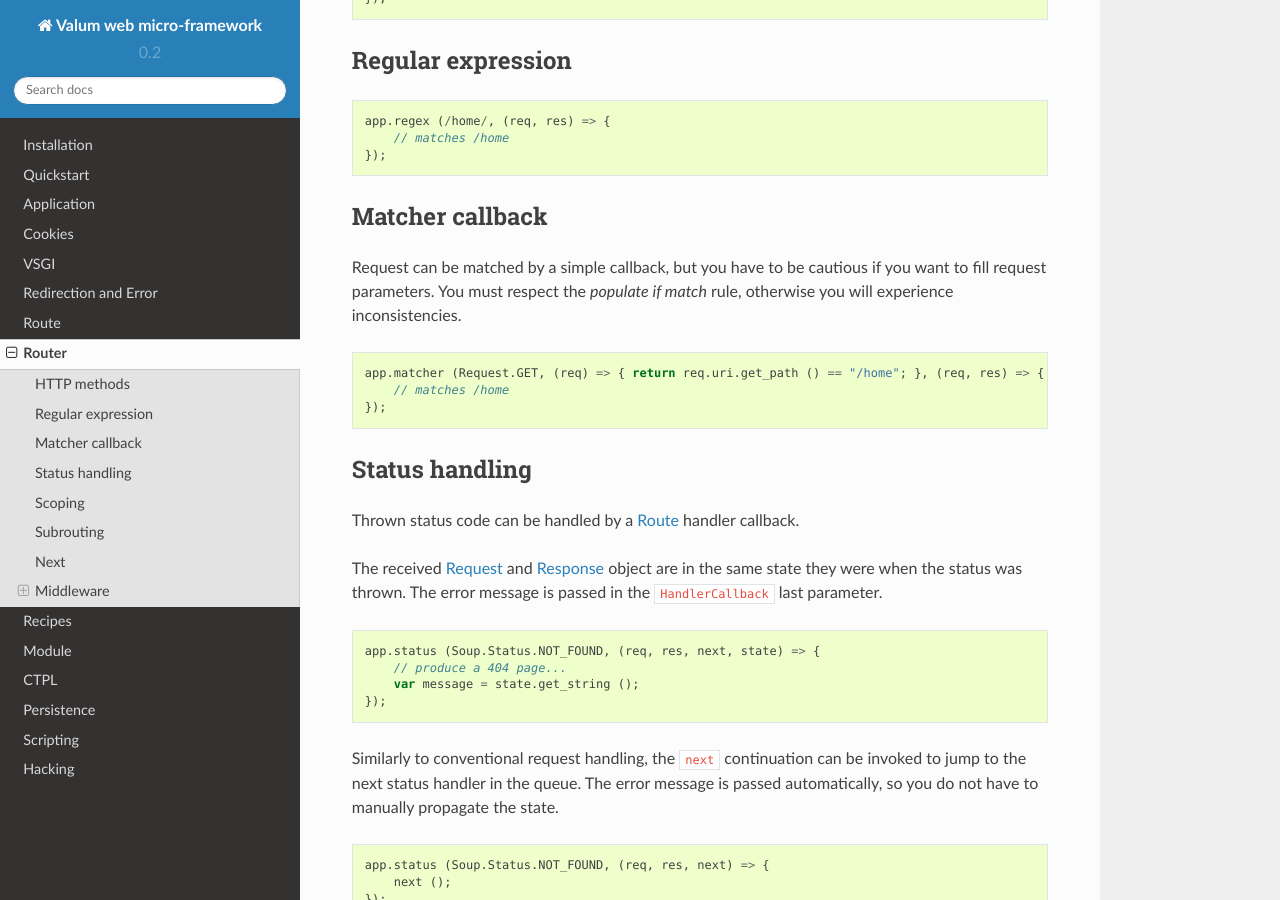
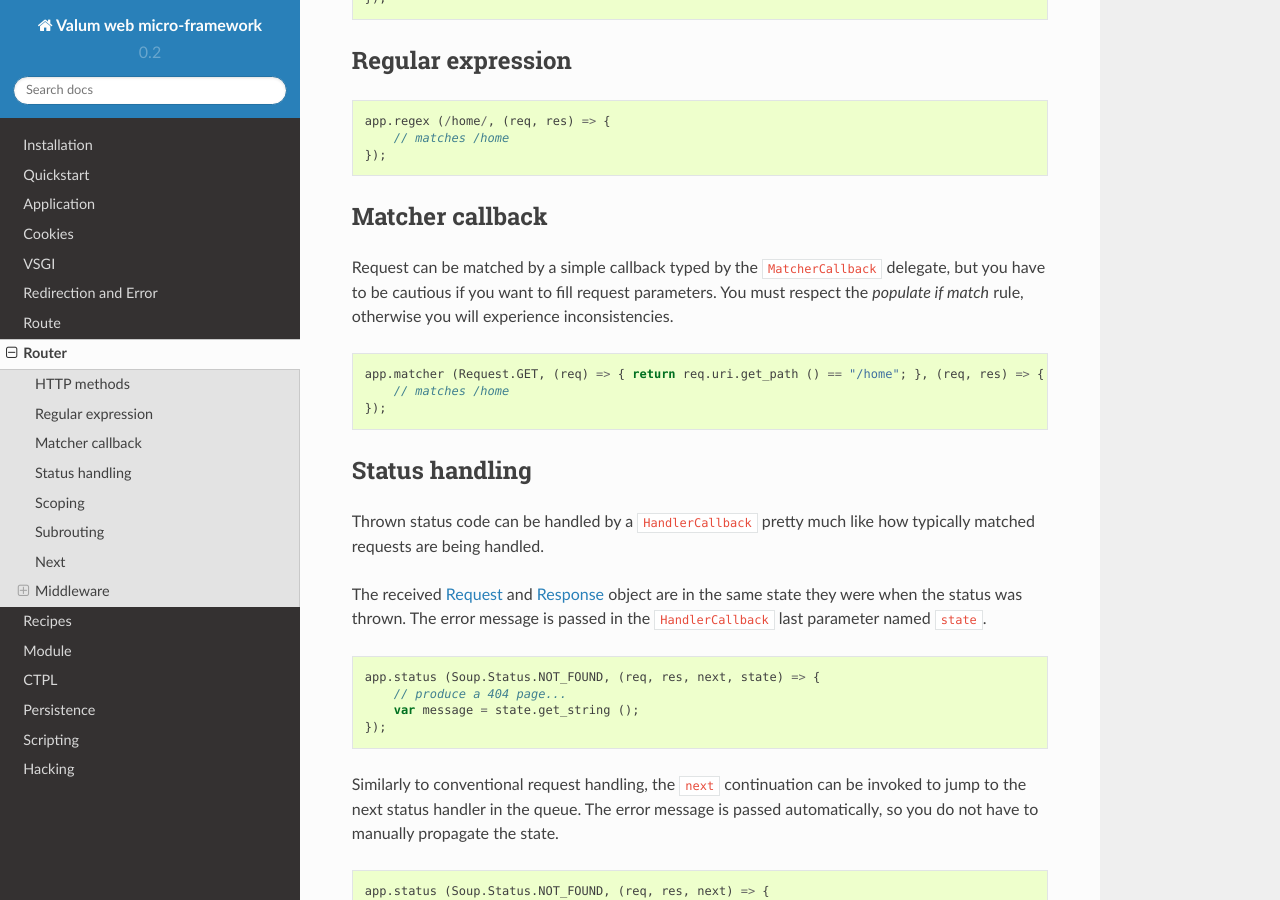
Before and after one commit to valum-framework/valum, a Sphinx documentation site: the page built from docs/router.rst, in a window 1280 px wide and 900 px high, scrolled down 1485 px. Built offline with Sphinx 7.4.7 and the Read the Docs theme 2.0.0, drawn with Linux system fonts in a browser that asks for light colours; pages that are not in the unit, such as notebooks, are missing from menus; some of the changed text lies outside the part shown.

Commit message:
Moves the delegates at in the Valum namespace.
They consitute general callback signatures used all over the framework,
so the root namespace is the best place for that purpose.

Updates the references to these delegates in the documentation.

```diff
--- a/docs/redirection-and-error.rst
+++ b/docs/redirection-and-error.rst
@@ -6,9 +6,9 @@
 
 .. _exception: https://wiki.gnome.org/Projects/Vala/Manual/Errors
 
-In a :doc:`route` callback, you may throw any of ``Informational``, ``Success``,
+In a ``HandlerCallback``, you may throw any of ``Informational``, ``Success``,
 ``Redirection``, ``ClientError`` and ``ServerError`` predefined error domains
-rather than setting the status and returning.
+rather than setting the status and returning from the function.
 
 It is possible to register a handler on the :doc:`router` to handle a specific
 status code. Otherwise, the router will simply set the status code in the
--- a/docs/route.rst
+++ b/docs/route.rst
@@ -178,7 +178,7 @@
 
 .. code:: vala
 
-    Route.MatcherCallback matcher = (req) => { req.path == "/custom-matcher"; };
+    MatcherCallback matcher = (req) => { req.path == "/custom-matcher"; };
 
     app.matcher ("GET", matcher, (req, res) => {
         var writer = new DataOutputStream (res.body);
--- a/docs/router.rst
+++ b/docs/router.rst
@@ -9,11 +9,11 @@
 ------------
 
 Callback can be connected to HTTP methods via a list of helpers having the
-``Route.HandlerCallback`` delegate signature:
+``HandlerCallback`` delegate signature:
 
 .. code:: vala
 
-    app.get ("rule", (req, res) => {});
+    app.get ("rule", (req, res, next) => {});
 
 The rule has to respect the rule syntax described in :doc:`route`. It will be
 compiled down to a regex which named groups are made accessible through
@@ -88,9 +88,10 @@
 Matcher callback
 ----------------
 
-Request can be matched by a simple callback, but you have to be cautious if you
-want to fill request parameters. You must respect the `populate if match` rule,
-otherwise you will experience inconsistencies.
+Request can be matched by a simple callback typed by the ``MatcherCallback``
+delegate, but you have to be cautious if you want to fill request parameters.
+You must respect the `populate if match` rule, otherwise you will experience
+inconsistencies.
 
 .. code:: vala
 
@@ -101,11 +102,12 @@
 Status handling
 ---------------
 
-Thrown status code can be handled by a :doc:`route` handler callback.
+Thrown status code can be handled by a ``HandlerCallback`` pretty much like how
+typically matched requests are being handled.
 
 The received :doc:`vsgi/request` and :doc:`vsgi/response` object are in the
 same state they were when the status was thrown. The error message is passed in
-the ``HandlerCallback`` last parameter.
+the ``HandlerCallback`` last parameter named ``state``.
 
 .. code:: vala
 
@@ -168,9 +170,9 @@
 Subrouting
 ----------
 
-Since ``VSGI.ApplicationCallback`` is type compatible with
-``Route.HandlerCallback``, it is possible to delegate request handling to
-another VSGI-compliant application.
+Since ``VSGI.ApplicationCallback`` is type compatible with ``HandlerCallback``,
+it is possible to delegate request handling to another VSGI-compliant
+application.
 
 .. code:: vala
 
```
Also changed, not shown: docs/module.rst (+7 -7 lines), 3 other files.
